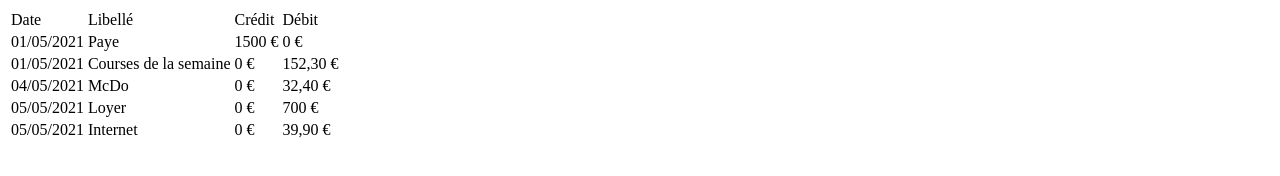
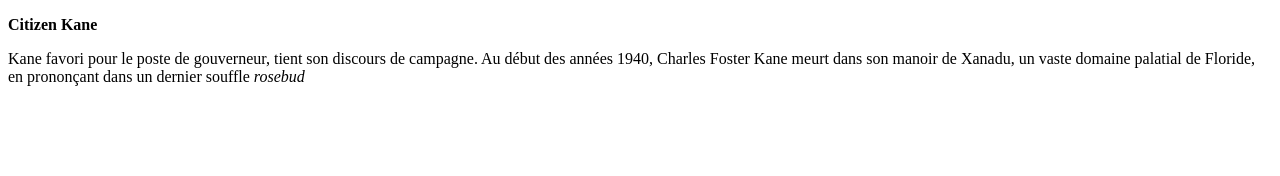
Before and after one commit to DNaylor982/Part2exercice1, a plain HTML site: page index.html in a window 1280 px wide. Drawn offline with Linux system fonts and the light colour scheme.

Commit message:
corrigé

```diff
--- a/index.html
+++ b/index.html
@@ -1,52 +1,17 @@
 <!DOCTYPE html>
+<html lang="en">
 <html lang="fr">
-
 <head>
     <meta charset="UTF-8">
     <meta http-equiv="X-UA-Compatible" content="IE=edge">
     <meta name="viewport" content="width=device-width, initial-scale=1.0">
-    <link type="text/css" rel="stylesheet" href="style.css">
-    <title>Mon compte bancaire</title>
+    <title>Document</title>
+    <title>Exercice 1</title>
 </head>
 <body>
-    <table>
-        <tr>
-            <td>Date</td>
-            <td>Libellé</td>
-            <td>Crédit</td>
-            <td>Débit</td>
-        </tr>
-        <tr>
-            <td>01/05/2021</td>
-            <td>Paye</td>
-            <td>1500 €</td>
-            <td>0 €</td>
-        </tr>
-        <tr>
-            <td>01/05/2021</td>
-            <td>Courses de la semaine</td>
-            <td>0 €</td>
-            <td>152,30 €</td>
-        </tr>
-        <tr>
-            <td>04/05/2021</td>
-            <td>McDo</td>
-            <td>0 €</td>
-            <td>32,40 €</td>
-        </tr>
-        <tr>
-            <td>05/05/2021</td>
-            <td>Loyer</td>
-            <td>0 €</td>
-            <td>700 €</td>
-        </tr>
-        <tr>
-            <td>05/05/2021</td>
-            <td>Internet</td>
-            <td>0 €</td>
-            <td>39,90 €</td>
-        </tr>
-    </table>
+    <p style="font-weight: bold;">Citizen Kane</p>
+    <p>
+        Kane favori pour le poste de gouverneur, tient son discours de campagne. Au début des années 1940, Charles Foster Kane meurt dans son manoir de Xanadu, un vaste domaine palatial de Floride, en prononçant dans un dernier souffle <span style="font-style: italic;">rosebud</span>
+    </p>
 </body>
-
 </html>
```
